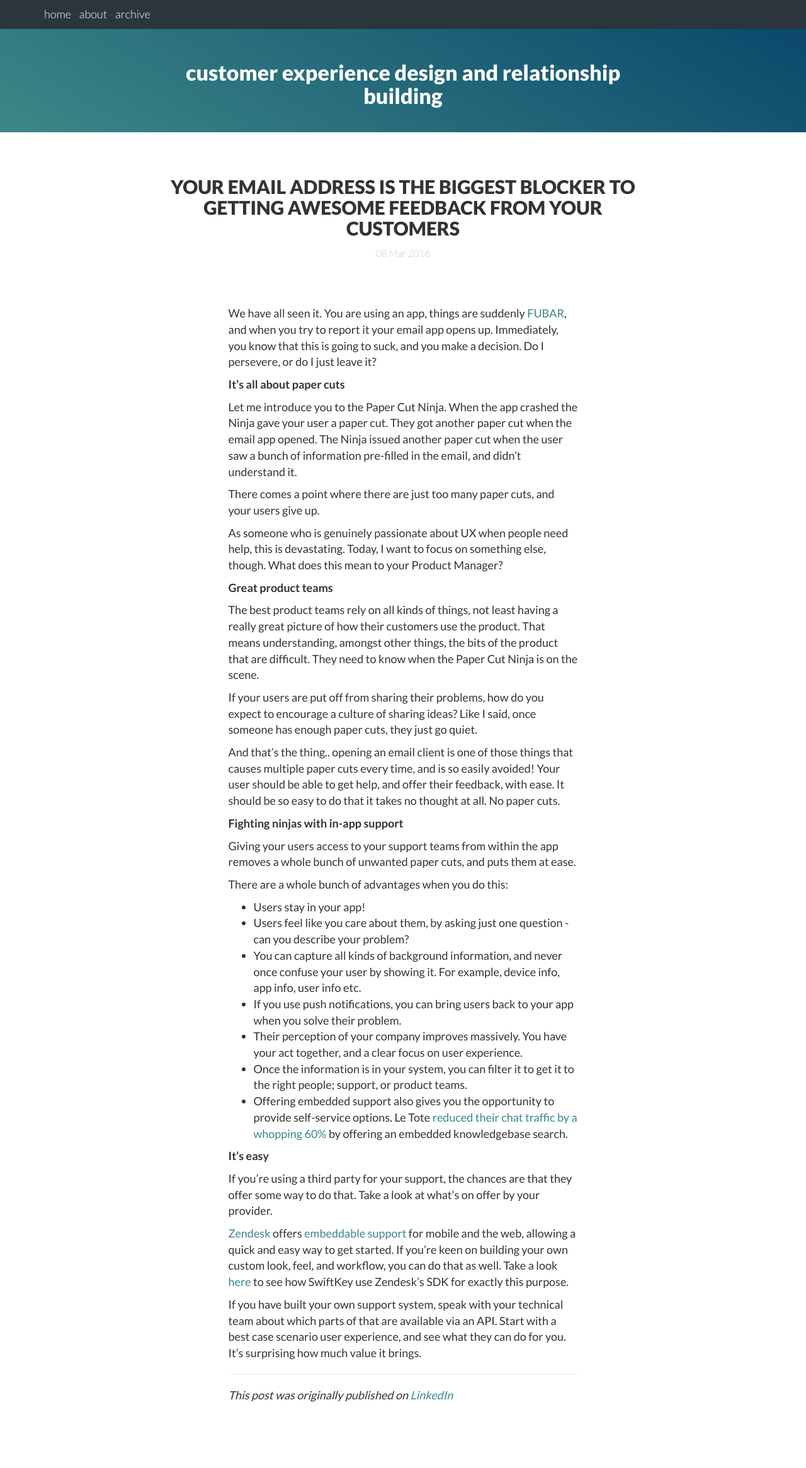
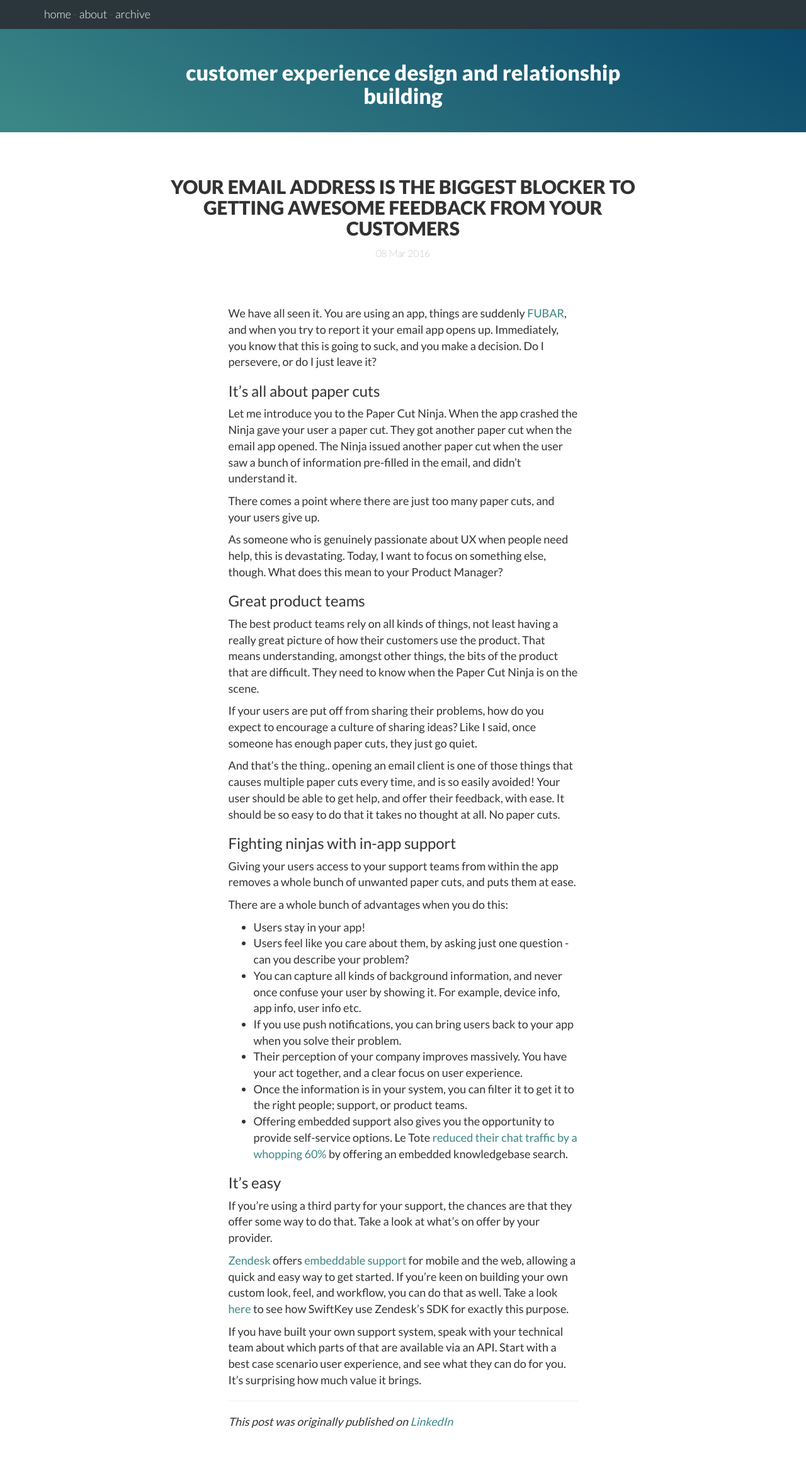
Before and after one commit to mathewcropper/mathewcropper.github.io, a Jekyll site: the page built from _posts/2016-03-08-your-email-address-is-the-biggest-blocker-to-feedback.md, in a window 1280 px wide. Shown: the whole page at 63% size. Built offline with Jekyll 4.4.1, drawn with Linux system fonts in a browser that asks for light colours; nearby versions of some CDN libraries; library files that are not in the unit come from our copies; before the commit the page ends 2288 px from its top, so only the background shows below that.

```diff
--- a/_posts/2016-03-08-your-email-address-is-the-biggest-blocker-to-feedback.md
+++ b/_posts/2016-03-08-your-email-address-is-the-biggest-blocker-to-feedback.md
@@ -6,7 +6,7 @@ date: 2016-03-08
 
 We have all seen it. You are using an app, things are suddenly [FUBAR](https://en.wiktionary.org/wiki/FUBAR), and when you try to report it your email app opens up. Immediately, you know that this is going to suck, and you make a decision. Do I persevere, or do I just leave it?
 
-**It's all about paper cuts**
+### It's all about paper cuts
 
 Let me introduce you to the Paper Cut Ninja. When the app crashed the Ninja gave your user a paper cut. They got another paper cut when the email app opened. The Ninja issued another paper cut when the user saw a bunch of information pre-filled in the email, and didn't understand it.
 
@@ -14,7 +14,7 @@ There comes a point where there are just too many paper cuts, and your users giv
 
 As someone who is genuinely passionate about UX when people need help, this is devastating. Today, I want to focus on something else, though. What does this mean to your Product Manager?
 
-**Great product teams**
+### Great product teams
 
 The best product teams rely on all kinds of things, not least having a really great picture of how their customers use the product. That means understanding, amongst other things, the bits of the product that are difficult. They need to know when the Paper Cut Ninja is on the scene.
 
@@ -22,7 +22,7 @@ If your users are put off from sharing their problems, how do you expect to enco
 
 And that's the thing.. opening an email client is one of those things that causes multiple paper cuts every time, and is so easily avoided! Your user should be able to get help, and offer their feedback, with ease. It should be so easy to do that it takes no thought at all. No paper cuts.
 
-**Fighting ninjas with in-app support**
+### Fighting ninjas with in-app support
 
 Giving your users access to your support teams from within the app removes a whole bunch of unwanted paper cuts, and puts them at ease.
 
@@ -36,7 +36,7 @@ There are a whole bunch of advantages when you do this:
 * Once the information is in your system, you can filter it to get it to the right people; support, or product teams.
 * Offering embedded support also gives you the opportunity to provide self-service options. Le Tote [reduced their chat traffic by a whopping 60%](http://gocrop.it/letote) by offering an embedded knowledgebase search.
 
-**It's easy**
+### It's easy
 
 If you're using a third party for your support, the chances are that they offer some way to do that. Take a look at what's on offer by your provider.
 
```
